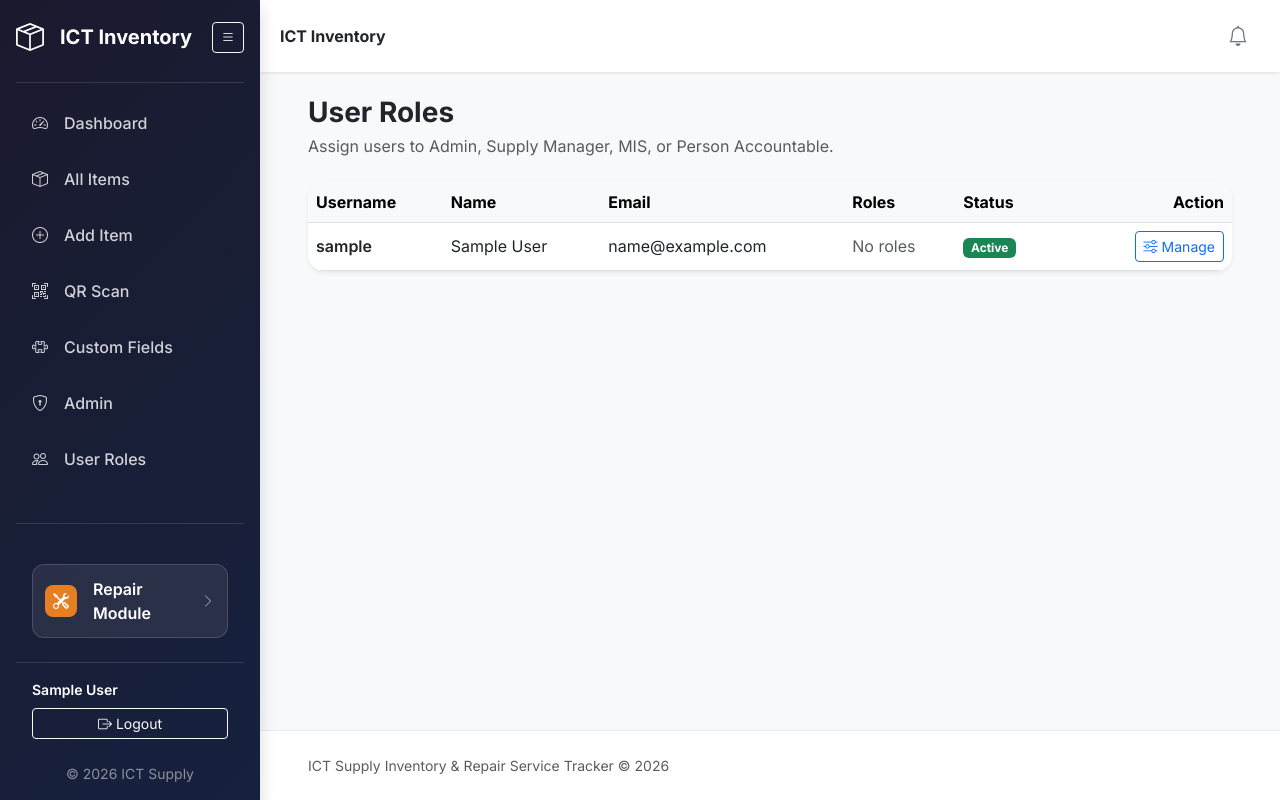
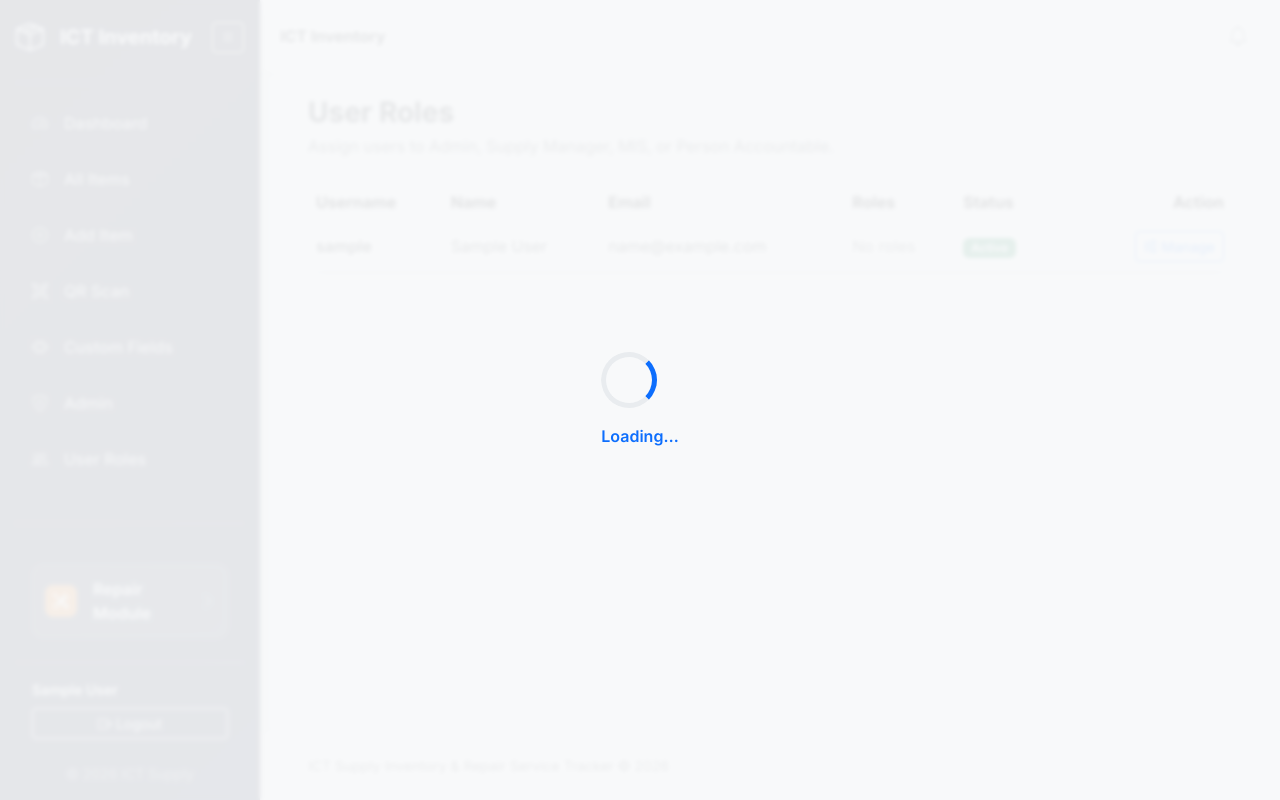
Before and after one commit to Christian-De-Vera/Inventory-Repair, a Django app: page /accounts/users/ in a window 1280 px wide. Run offline with Django 5.2, Linux system fonts and the light colour scheme; the visitor is signed in with stand-in values (Sample User, id 1); data comes from the database, SQL or seed files in the repository; data that the repository does not hold is empty; parts of the project's set-up code (start-up, migrations or seed data) failed here and were passed over; some libraries are stand-ins or nearby versions.

Commit message:
Inline critical loader CSS in head for instant first-paint visibility

```diff
--- a/inventory/templates/inventory/inventory_base.html
+++ b/inventory/templates/inventory/inventory_base.html
@@ -4,6 +4,30 @@
     <meta charset="UTF-8">
     <meta name="viewport" content="width=device-width, initial-scale=1.0">
     <title>ICT Inventory System - {% block title %}Home{% endblock %}</title>
+
+    <style>
+        #page-loader {
+            position: fixed;
+            inset: 0;
+            z-index: 9999;
+            display: flex;
+            align-items: center;
+            justify-content: center;
+            background: rgba(248, 249, 250, 0.92);
+            backdrop-filter: blur(2px);
+        }
+        #page-loader .page-loader-spinner {
+            width: 3.5rem;
+            height: 3.5rem;
+            border: 0.35rem solid #e9ecef;
+            border-top-color: #0d6efd;
+            border-radius: 50%;
+            animation: page-loader-spin 0.8s linear infinite;
+        }
+        @keyframes page-loader-spin {
+            to { transform: rotate(360deg); }
+        }
+    </style>
 
     <link href="https://fonts.googleapis.com/css2?family=Inter:wght@300;400;500;600;700&display=swap" rel="stylesheet">
     <link href="https://cdn.jsdelivr.net/npm/bootstrap@5.3.0/dist/css/bootstrap.min.css" rel="stylesheet">
@@ -233,32 +257,6 @@
         }
         .sidebar-backdrop.show {
             display: block;
-        }
-
-        /* Global page loading overlay */
-        #page-loader {
-            position: fixed;
-            inset: 0;
-            z-index: 9999;
-            display: none;
-            align-items: center;
-            justify-content: center;
-            background: rgba(248, 249, 250, 0.85);
-            backdrop-filter: blur(2px);
-        }
-        #page-loader.show {
-            display: flex;
-        }
-        .page-loader-spinner {
-            width: 3.5rem;
-            height: 3.5rem;
-            border: 0.35rem solid #e9ecef;
-            border-top-color: #0d6efd;
-            border-radius: 50%;
-            animation: page-loader-spin 0.8s linear infinite;
-        }
-        @keyframes page-loader-spin {
-            to { transform: rotate(360deg); }
         }
     </style>
 
@@ -753,9 +751,9 @@ const unreadIds = Array.from(document.querySelectorAll('[data-notification-id]')
             const showLoader = () => pageLoader.classList.add('show');
             const hideLoader = () => pageLoader.classList.remove('show');
 
+            document.addEventListener('DOMContentLoaded', hideLoader);
             window.addEventListener('load', hideLoader);
             window.addEventListener('pageshow', hideLoader);
-            document.addEventListener('DOMContentLoaded', hideLoader);
 
             // Show on internal link clicks (full page navigation)
             document.addEventListener('click', function (e) {
```
